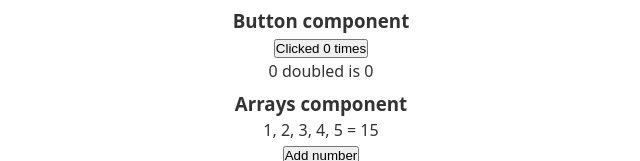
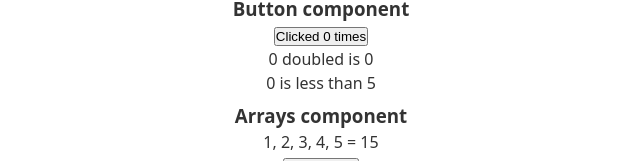
Before and after one commit to nicrodriguezval/svelte-test, a SvelteKit app: page / in a window 1280 px wide. Shown: the part 526-687 px from the top of the page, without its empty margins (319-959 px from the left). Built offline with nearby package versions, Linux system fonts and the light colour scheme.

Commit message:
Update count condition in Button component

```diff
--- a/src/components/Button.svelte
+++ b/src/components/Button.svelte
@@ -6,7 +6,7 @@
 		console.log(`the count is ${count}`);
 		console.log(`doubled is ${doubled}`);
 	}
-	$: if (count >= 10) {
+	$: if (count >= 20) {
 		alert(`count is dangerously high!`);
 		count = 0;
 	}
@@ -18,10 +18,21 @@
 
 <section>
 	<h3>Button component</h3>
+
 	<button on:click={handleClick}>
 		Clicked {count}
 		{count === 1 ? 'time' : 'times'}
 	</button>
 
 	<p>{count} doubled is {doubled}</p>
+
+	<div>
+		{#if count > 10}
+			<p>{count} is greater than 10</p>
+		{:else if count < 5}
+			<p>{count} is less than 5</p>
+		{:else}
+			<p>{count} is between 5 and 10 inclusive</p>
+		{/if}
+	</div>
 </section>
```
